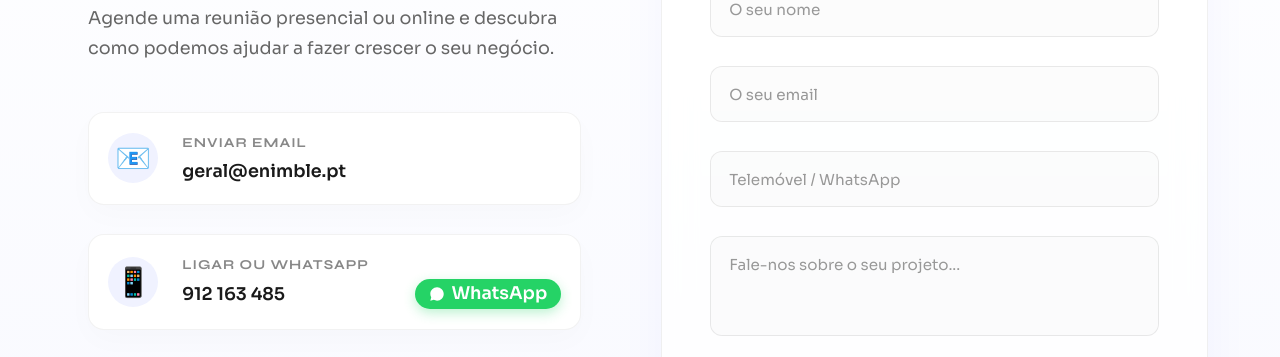
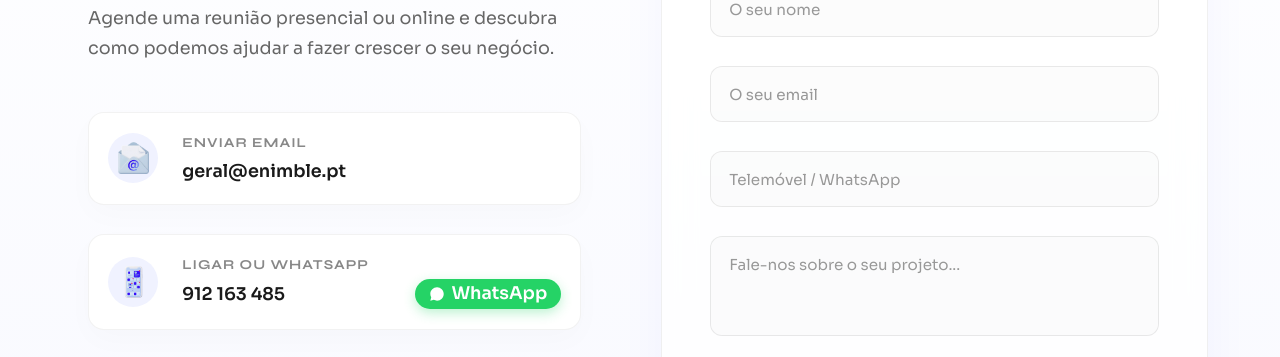
Before and after one commit to CarlosB02/enimble-next, a Next.js app: page / in a window 1280 px wide. Shown: the part 5960-6317 px from the top of the page. Built offline with nearby package versions, Linux system fonts and the light colour scheme; no server answers.

Commit message:
icons contactos

```diff
--- a/app/Contactos.css
+++ b/app/Contactos.css
@@ -734,6 +734,19 @@ body.contact-body .header.header-scrolled .btn-nav:hover {
   display: flex;
   align-items: center;
   justify-content: center;
+  flex-shrink: 0;
+}
+
+.contacts-wrapper.light-theme-contacts .info-card-img {
+  width: 32px;
+  height: 32px;
+  object-fit: contain;
+  display: block;
+  transition: transform 0.3s ease;
+}
+
+.contacts-wrapper.light-theme-contacts .info-card:hover .info-card-img {
+  transform: scale(1.1);
 }
 
 .contacts-wrapper.light-theme-contacts .info-card strong {
--- a/app/contactos/Contactos.css
+++ b/app/contactos/Contactos.css
@@ -189,6 +189,19 @@ body.contact-body .header.header-scrolled .btn-nav:hover {
     display: flex;
     align-items: center;
     justify-content: center;
+    flex-shrink: 0;
+}
+
+.info-card-img {
+    width: 32px;
+    height: 32px;
+    object-fit: contain;
+    display: block;
+    transition: transform 0.3s ease;
+}
+
+.info-card:hover .info-card-img {
+    transform: scale(1.1);
 }
 
 .info-card strong {
--- a/components/sections/ContactSection.jsx
+++ b/components/sections/ContactSection.jsx
@@ -71,7 +71,9 @@ const ContactSection = () => {
 
                         <div className="info-details">
                             <div className="info-card">
-                                <span className="info-card-icon">📧</span>
+                                <span className="info-card-icon">
+                                    <img src="/assets/email2.webp" alt="Email" className="info-card-img" />
+                                </span>
                                 <div className="info-card-content">
                                     <strong>Enviar email</strong>
                                     <a href="mailto:geral@enimble.pt">geral@enimble.pt</a>
@@ -79,7 +81,9 @@ const ContactSection = () => {
                             </div>
 
                             <div className="info-card">
-                                <span className="info-card-icon">📱</span>
+                                <span className="info-card-icon">
+                                    <img src="/assets/phone.webp" alt="Telefone" className="info-card-img" />
+                                </span>
                                 <div className="info-card-content">
                                     <strong>Ligar ou WhatsApp</strong>
                                     <div className="info-card-actions">
```
Also changed, not shown: app/contactos/ContactosClient.jsx (+6 -2 lines), public/assets/email2.webp (renamed from public/assets/icons/email2.webp), public/assets/phone.webp (renamed from public/assets/icons/phone.webp).
